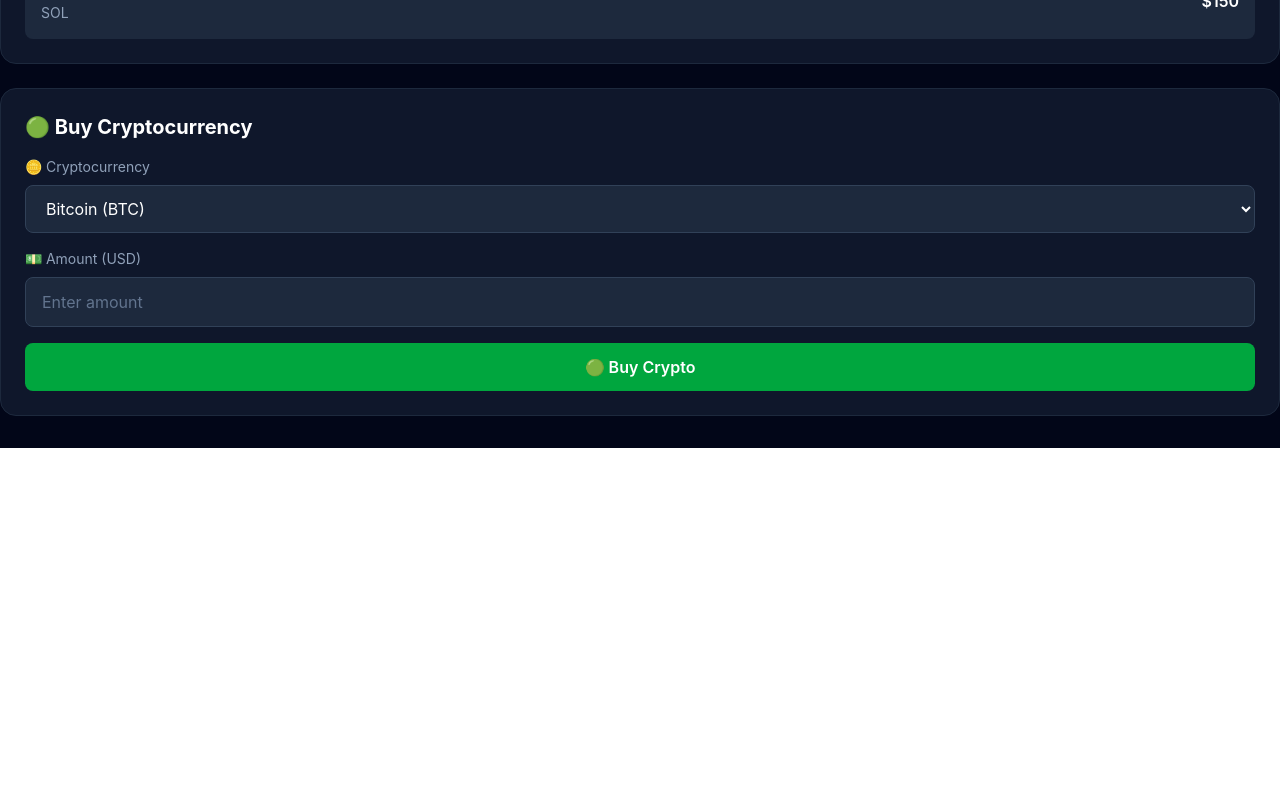
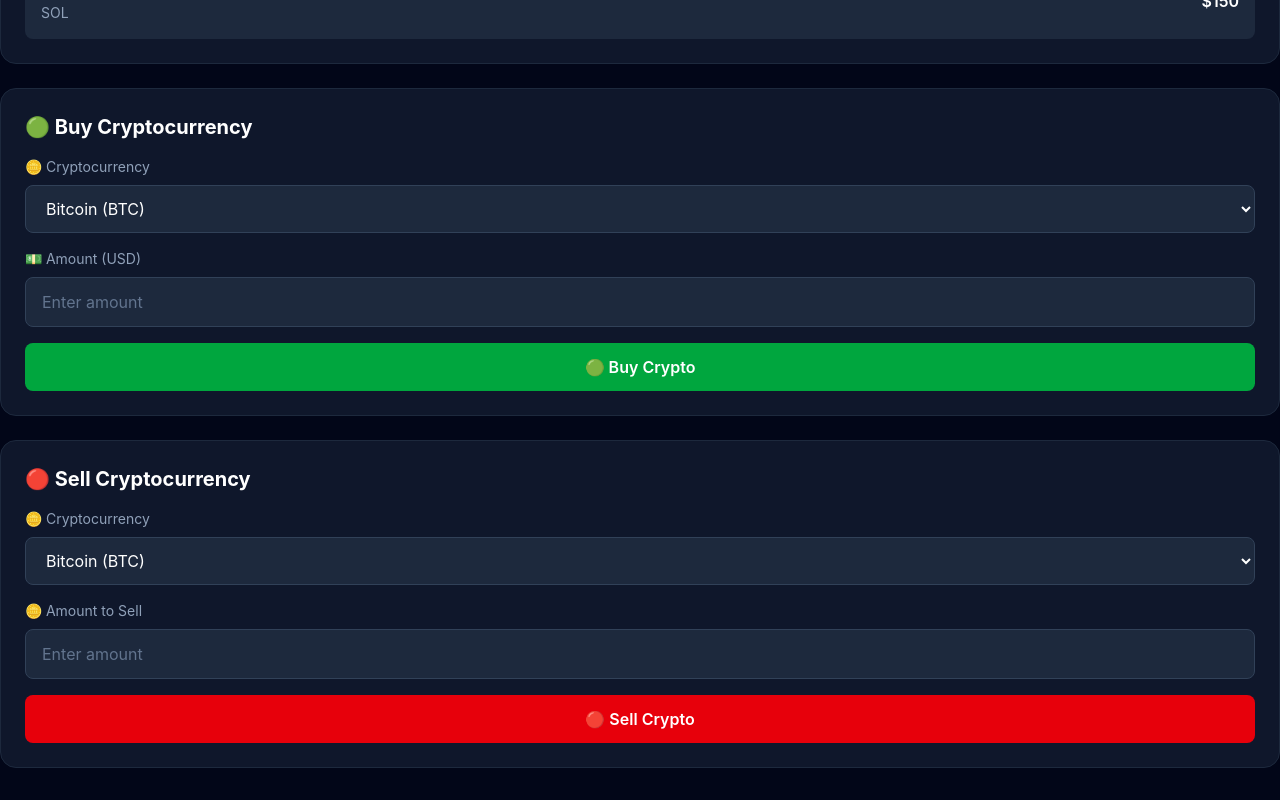
Before and after one commit to usmanismailcs55-dot/crypto-paper-trader, a React (Vite) app in the folder client/: page / in a window 1280 px wide. Shown: the part 633-1433 px from the top of the page. Before the commit the page ends 1081 px from the top, so only its background shows below. Built offline with nearby package versions, Linux system fonts and the light colour scheme.

Commit message:
Add sell cryptocurrency form

```diff
--- /dev/null
+++ b/client/src/components/trading/SellForm.jsx
@@ -0,0 +1,72 @@
+import { useState } from "react";
+
+const SellForm = () => {
+  const [crypto, setCrypto] = useState("BTC");
+  const [amount, setAmount] = useState("");
+
+  const handleSubmit = (event) => {
+    event.preventDefault();
+
+    console.log("Sell order:", {
+      crypto,
+      amount,
+    });
+  };
+
+  return (
+    <div className="mt-6 rounded-2xl border border-slate-800 bg-slate-900 p-6">
+      <h3 className="text-xl font-bold">🔴 Sell Cryptocurrency</h3>
+
+      <form onSubmit={handleSubmit} className="mt-4 space-y-4">
+        <div>
+          <label
+            htmlFor="sell-crypto"
+            className="mb-2 block text-sm text-slate-400"
+          >
+            🪙 Cryptocurrency
+          </label>
+
+          <select
+            id="sell-crypto"
+            value={crypto}
+            onChange={(event) => setCrypto(event.target.value)}
+            className="w-full rounded-lg border border-slate-700 bg-slate-800 px-4 py-3 text-white outline-none"
+          >
+            <option value="BTC">Bitcoin (BTC)</option>
+            <option value="ETH">Ethereum (ETH)</option>
+            <option value="SOL">Solana (SOL)</option>
+          </select>
+        </div>
+
+        <div>
+          <label
+            htmlFor="sell-amount"
+            className="mb-2 block text-sm text-slate-400"
+          >
+            🪙 Amount to Sell
+          </label>
+
+          <input
+            id="sell-amount"
+            type="number"
+            min="0"
+            step="0.000001"
+            placeholder="Enter amount"
+            value={amount}
+            onChange={(event) => setAmount(event.target.value)}
+            className="w-full rounded-lg border border-slate-700 bg-slate-800 px-4 py-3 text-white outline-none placeholder:text-slate-500"
+          />
+        </div>
+
+        <button
+          type="submit"
+          className="w-full rounded-lg bg-red-600 px-4 py-3 font-semibold hover:bg-red-500"
+        >
+          🔴 Sell Crypto
+        </button>
+      </form>
+    </div>
+  );
+};
+
+export default SellForm;
--- a/client/src/pages/Dashboard.jsx
+++ b/client/src/pages/Dashboard.jsx
@@ -1,6 +1,7 @@
 import BalanceCard from "../components/dashboard/BalanceCard";
 import CryptoList from "../components/crypto/CryptoList";
 import BuyForm from "../components/trading/BuyForm";
+import SellForm from "../components/trading/SellForm";
 
 const Dashboard = () => {
   return (
@@ -20,6 +21,8 @@ const Dashboard = () => {
       <CryptoList />
 
       <BuyForm />
+
+      <SellForm />
     </section>
   );
 };
```
